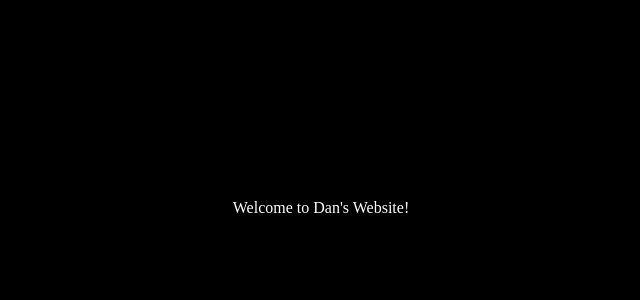
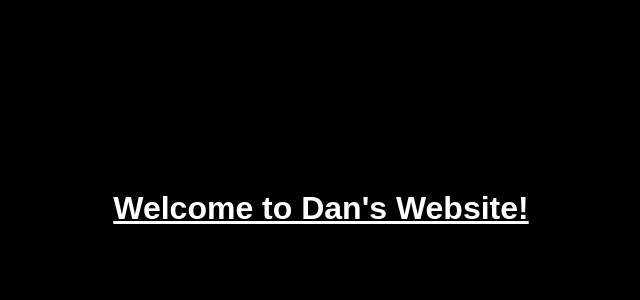
Before and after one commit to DanMyers300/danmyers.net, a Next.js app: page / in a window 1280 px wide. Shown: the top 300 px of the page, without its empty margins (319-959 px from the left). Built offline with nearby package versions, Linux system fonts and the light colour scheme.

Commit message:
styled hello

```diff
--- a/src/app/page.module.css
+++ b/src/app/page.module.css
@@ -1,3 +1,7 @@
-.main {
+.description > p {
+    font-family: sans-serif;
+    font-size: 2rem;
+    font-weight: 600;
     color: white;
+    text-decoration: underline;
 }
```
